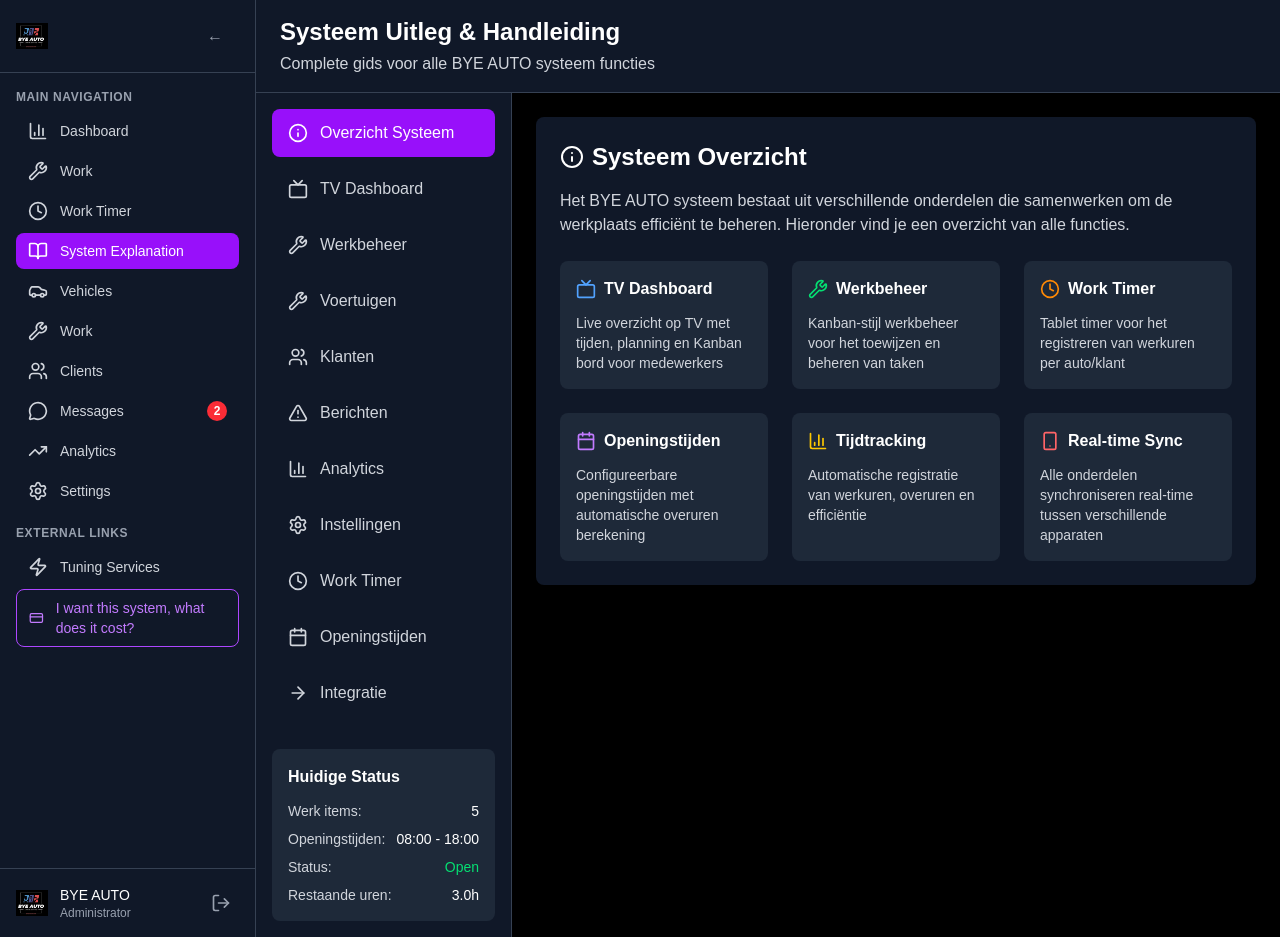
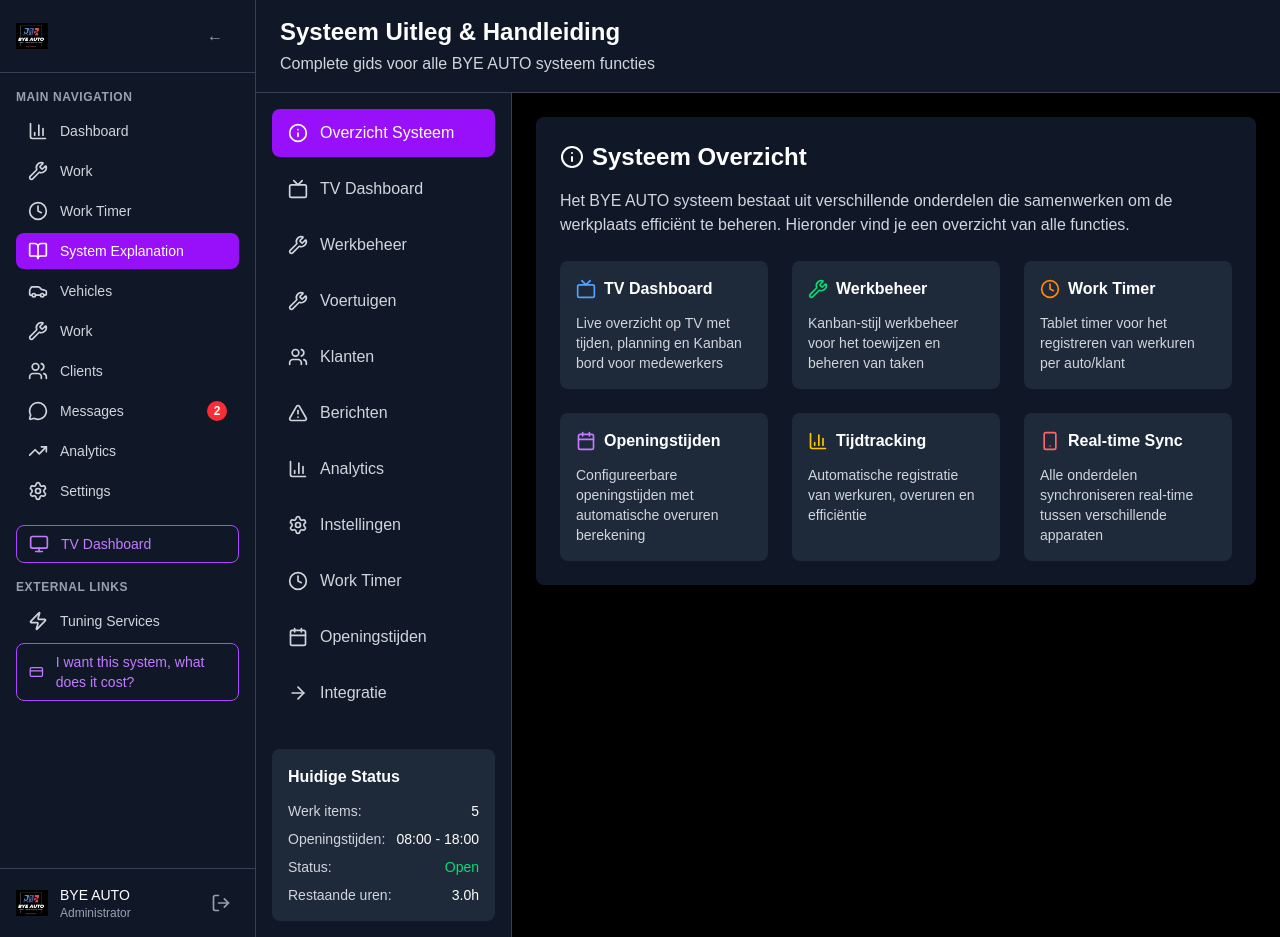
Before and after one commit to media2net-app/byeauto, a Next.js app: page /en/uitleg in a window 1280 px wide. Built offline with nearby package versions, Linux system fonts and the light colour scheme.

Commit message:
Add purple TV Dashboard button to admin sidebar navigation

```diff
--- a/messages/en.json
+++ b/messages/en.json
@@ -358,6 +358,7 @@
   "add_new_vehicle": "Add New Vehicle",
   "create_repair_order": "Create Repair Order",
   "system_quote": "System Quote",
+  "tv_dashboard": "TV Dashboard",
   "username": "Username",
   "password": "Password",
   "sign_in": "Sign In",
--- a/messages/ro.json
+++ b/messages/ro.json
@@ -358,6 +358,7 @@
   "add_new_vehicle": "Adaugă Vehicul Nou",
   "create_repair_order": "Creează Comandă de Reparație",
   "system_quote": "Cotarea Sistemului",
+  "tv_dashboard": "TV Dashboard",
   "username": "Nume utilizator",
   "password": "Parolă",
   "sign_in": "Conectare",
--- a/src/components/Sidebar.tsx
+++ b/src/components/Sidebar.tsx
@@ -20,7 +20,8 @@ import {
   LogOut,
   MessageCircle,
   Clock,
-  BookOpen
+  BookOpen,
+  Monitor
 } from "lucide-react";
 
 interface SidebarProps {
@@ -106,6 +107,14 @@ export default function Sidebar({ onLogout }: SidebarProps) {
       notifications: 0
     }
   ];
+
+  const tvDashboardLink = {
+    name: t('tv_dashboard'),
+    href: `/${locale}/tvdashboard`,
+    icon: Monitor,
+    current: pathname === `/${locale}/tvdashboard`,
+    notifications: 0
+  };
 
   const externalLinks = [
     {
@@ -203,6 +212,32 @@ export default function Sidebar({ onLogout }: SidebarProps) {
           </ul>
         </div>
 
+        {/* TV Dashboard Button */}
+        <div className="mb-4">
+          <ul className="space-y-1">
+            <li>
+              <Link
+                href={tvDashboardLink.href}
+                className={`flex items-center px-2 sm:px-3 py-2 rounded-lg text-xs sm:text-sm font-medium transition-colors relative border border-purple-500 ${
+                  tvDashboardLink.current
+                    ? "bg-purple-600 text-white"
+                    : "text-purple-400 hover:bg-purple-500 hover:text-white"
+                }`}
+                onClick={() => setIsMobileOpen(false)}
+              >
+                <div className="relative">
+                  <tvDashboardLink.icon className="w-4 h-4 sm:w-5 sm:h-5 mr-2 sm:mr-3" />
+                </div>
+                {!isCollapsed && (
+                  <div className="flex items-center justify-between flex-1">
+                    <span className="text-xs sm:text-sm">{tvDashboardLink.name}</span>
+                  </div>
+                )}
+              </Link>
+            </li>
+          </ul>
+        </div>
+
         <div className="mb-4">
           {!isCollapsed && (
             <h3 className="text-xs font-semibold text-gray-400 uppercase tracking-wider mb-2">
```
